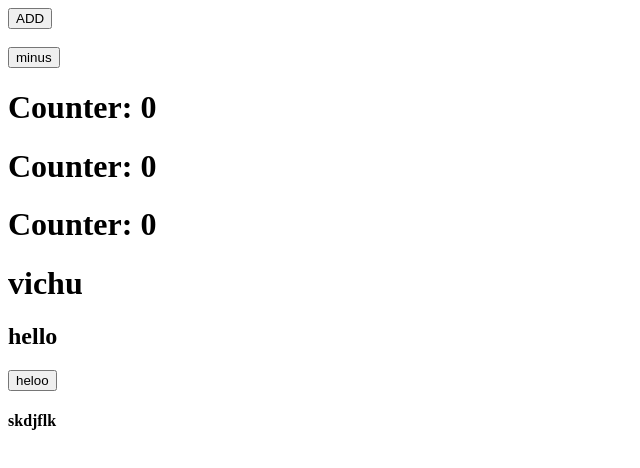
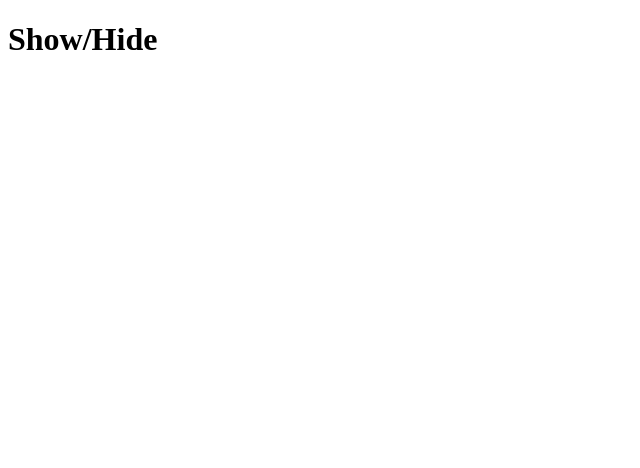
Before and after one commit to Vishnu7025/With_React, a React (Create React App) app in the folder sample/: page / in a window 1280 px wide. Shown: the top 468 px of the page, without its empty margins (0-640 px from the left). Built offline with nearby package versions, Linux system fonts and the light colour scheme.

Commit message:
mounting

```diff
--- a/sample/src/App.js
+++ b/sample/src/App.js
@@ -1,27 +1,12 @@
 import {useState} from 'react'
+import Counter from './Counter'
 function App() {
-  const [count,setCount] = useState(0)
-  const addCount = () => {
-    setCount(count+1)
-  }
-  const minusCount = () => {
-    setCount(count-1)
-  }
+    const [state,setState]=useState(false)
   return (
     <div>
-    <button onClick={addCount}>ADD</button>
-    <br></br>
-      <br></br>
-    <button onClick={minusCount}>minus</button>
-      <h1>Counter: {count}</h1>
-      <h1>Counter: {count}</h1>
-      <h1>Counter: {count}</h1>
-      <h1>vichu</h1>
-      <h2>hello</h2>
-      <button >heloo</button>
-      <h4>
-        skdjflk
-      </h4>
+
+      <h1 onClick={()=>setState(!state)}>Show/Hide</h1>
+    { state && <Counter/> }
     </div>
   );
 }
--- /dev/null
+++ b/sample/src/Counter.js
@@ -0,0 +1,13 @@
+import React, { useState } from 'react'
+
+function Counter() {
+    const [count,setCount] = useState(0)
+  return (
+    <div>
+          <button onClick={() => setCount(count + 1)}  >Increment</button>
+        <h1>Heloo iam component:{count}</h1>
+    </div>
+  )
+}
+
+export default Counter
```
